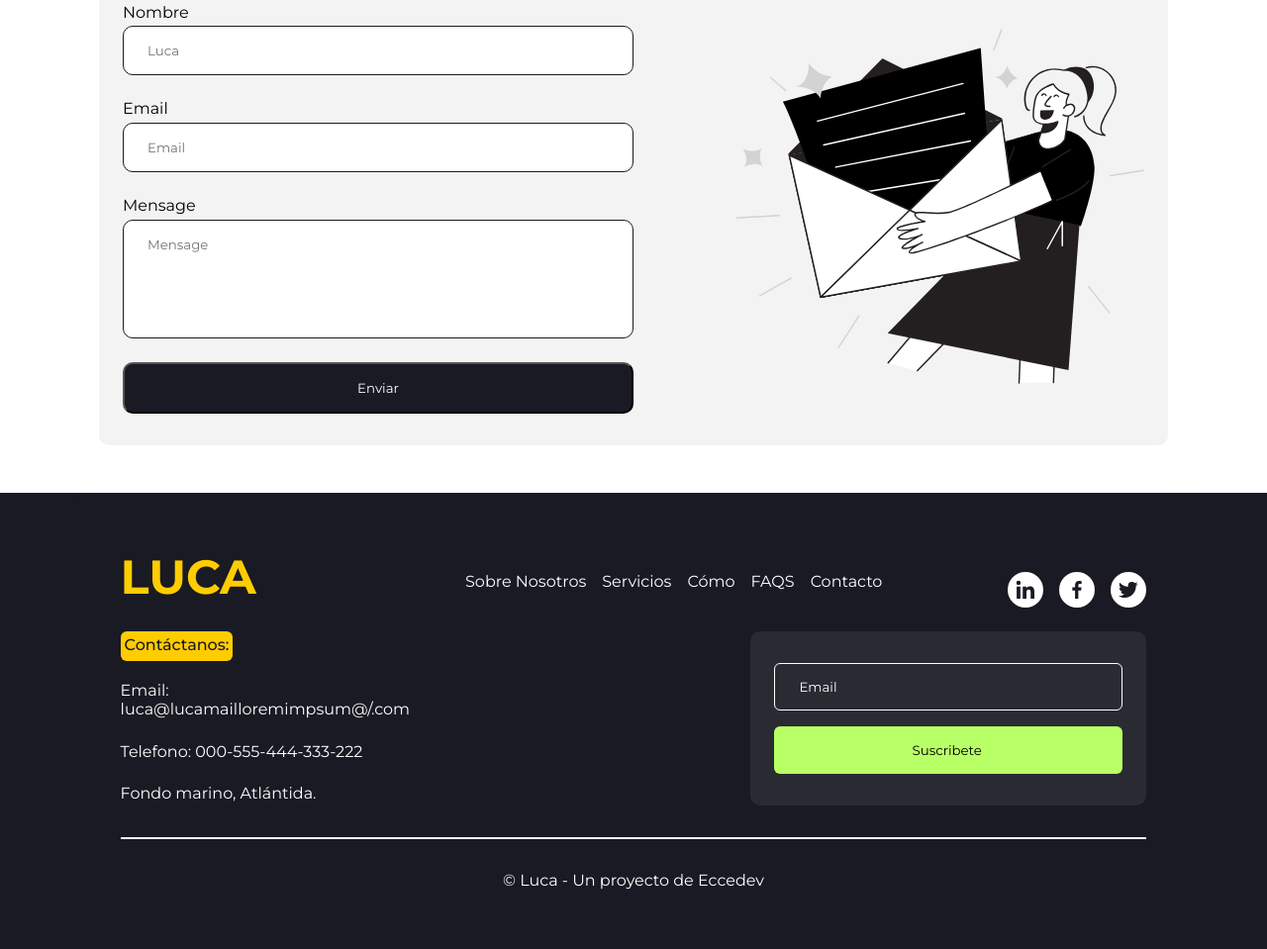
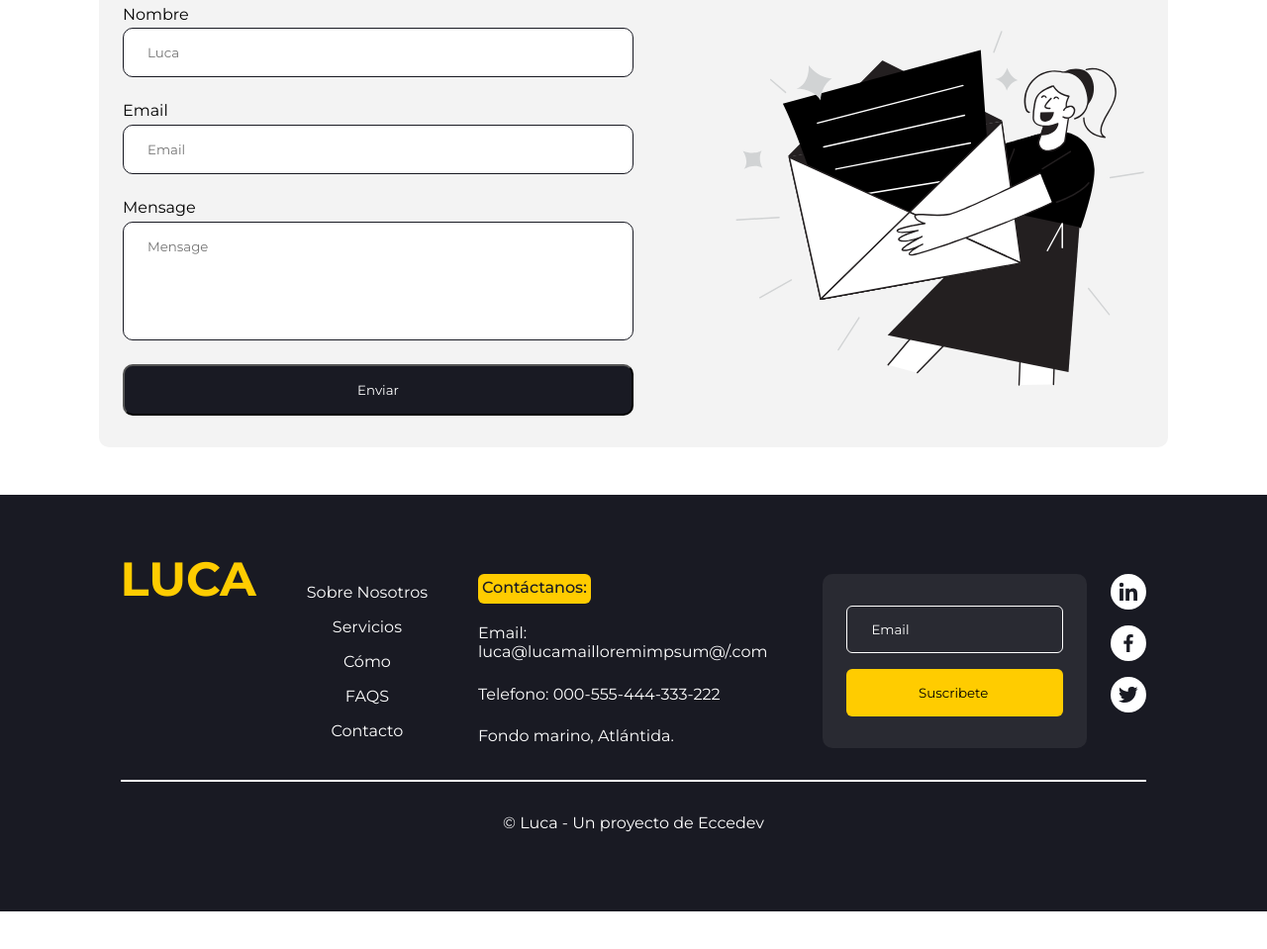
Before and after one commit to Eccedev/web-hero, a plain HTML site: page index.html in a window 1280 px wide. Shown: the part 3941-4900 px from the top of the page at 99% size. After the commit the page ends 4862 px from the top, so only its background shows below. Drawn offline with nearby package versions, Linux system fonts and the light colour scheme.

Commit message:
web-hero modificaciones

```diff
--- a/estilos.css
+++ b/estilos.css
@@ -627,7 +627,7 @@ button {
 }
 
 .footer__contact {
-    max-width: 250px;
+    max-width: 360px;
     display: grid;
     gap: 1.3rem;
     color: white;
@@ -980,15 +980,13 @@ body.dark {
     /** Foooter **/
 
     .footer__content {
-        border-radius: 30px 30px 0 0;
         background-color: #191A23;
-
     }
 
     .footer__main {
         width: 90%;
         margin: 0 auto;
-        grid-template-columns: 1fr 55% 1fr;
+        grid-template-columns: 1fr 35% 1fr;
         grid-template-areas:
             "logo links media"
             "contact news news";
@@ -1033,7 +1031,7 @@ body.dark {
     }
 
     .footer__submit {
-        background-color: #B9FF66;
+        background-color: var(--color-primario);
         color: black;
         border: none;
         border-radius: 6px;
@@ -1044,12 +1042,30 @@ body.dark {
         justify-self: end;
     }
 
-
     .footer__copyright {
         width: 90%;
         margin-left: auto;
         margin-right: auto;
     }
+}
+
+@media (width >= 1140px) {
+    .footer__main {
+        display: flex;
+        justify-content: center;
+        gap: 1.5rem;
+      }
+      .footer__links {
+        flex-direction: column;
+      }
+      .footer__newsletter {
+        margin-left: 2rem;
+      }
+      .footer__social {
+        display: flex;
+        flex-direction: column;
+      }
+
 }
 
 @media (width >= 1360px) {
--- a/index.html
+++ b/index.html
@@ -254,7 +254,7 @@
                     </div>
 
                     <figure class="cta__figure">
-                        <img src="./assets/podcast-illustration.svg" class="cta__img">
+                        <img src="./assets/metas-moviles.svg" class="cta__img">
                     </figure>
 
                 </article>
@@ -363,14 +363,15 @@
 
     </div>
 
+
     <!-- Scroll to top button -->
     <i class="scroll-up" id="scroll-up">
     <!--    <img src="assets/icons8-upward-arrow.png" class="socicon up-arrow" alt="up-arrow/>  -->
         <ion-icon name="chevron-up-circle-outline" class="socicon up-arrow" alt="up-arrow"></ion-icon>
     </i>
 
+
     <footer class="footer">
-
         <section class="footer__content">
 
             <div class="footer__main">
```
Also changed, not shown: assets/metas-moviles.svg (added), assets/podcast-illustration.svg (deleted).
